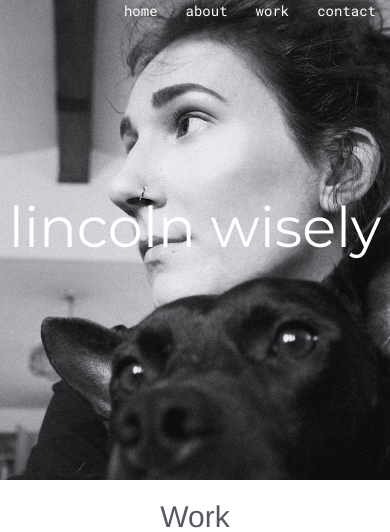
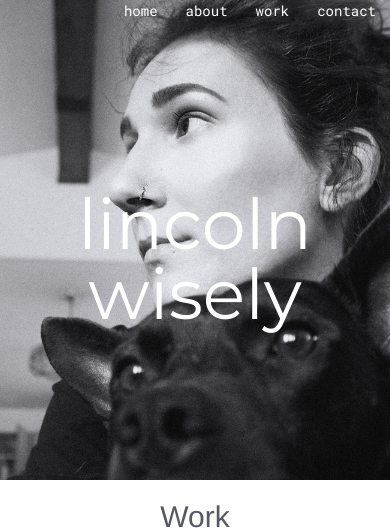
Before and after one commit to lincolnwisely/lincolnsite, a PHP site: page /work.html in a window 390 px wide. Shown: the top 532 px of the page. Run offline with PHP 8.4, Linux system fonts and the light colour scheme.

Commit message:
Fix media query header h1 fuckup

```diff
--- a/css/style.css
+++ b/css/style.css
@@ -282,9 +282,8 @@ display: block;
     line-height: 1em;
     text-align: center;
      position: absolute;
-  top: 20%;
-  left: 50%;
-  transform: translate(-50%, -50%);
+    top: 20%;
+
   }
 
 .secondary-content {
@@ -311,21 +310,16 @@ font-size: .9em;
 }
 
 .background-image h1 {
-  font-size: 4em;
+  font-size: 5em;
   line-height: 1em;
-  clear: none;
-  float: left;
   text-align: center;
-/*      position: absolute;
+  position: absolute;
   top: 20%;
-  left: 50%;
-  transform: translate(-50%, -75%);
-  margin: 50px auto;
   display:block;
-  float: none;*/
+  float: none;
 
   }
-}
+
 
 @media (max-width: 400px) {
 	.background-image {
@@ -339,15 +333,15 @@ font-size: .9em;
 	}
 
 
-	.background-image h1 {
+	/*.background-image h1 {
     font-size: 4em;
     line-height: 1em;
     text-align: center;
-    /*position: absolute;*/
+    position: absolute;
   	display:block;
   	float: none;
   	clear: both;
 		padding-top: 75px;
 
   }
-}
+}*/
```
